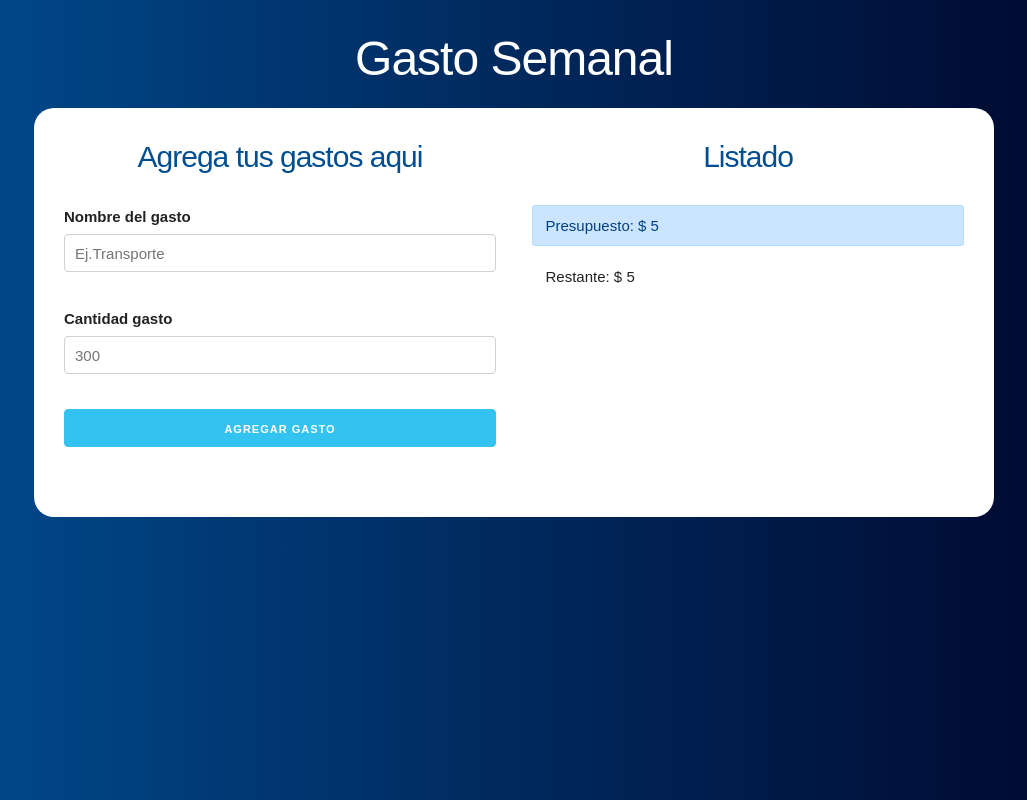
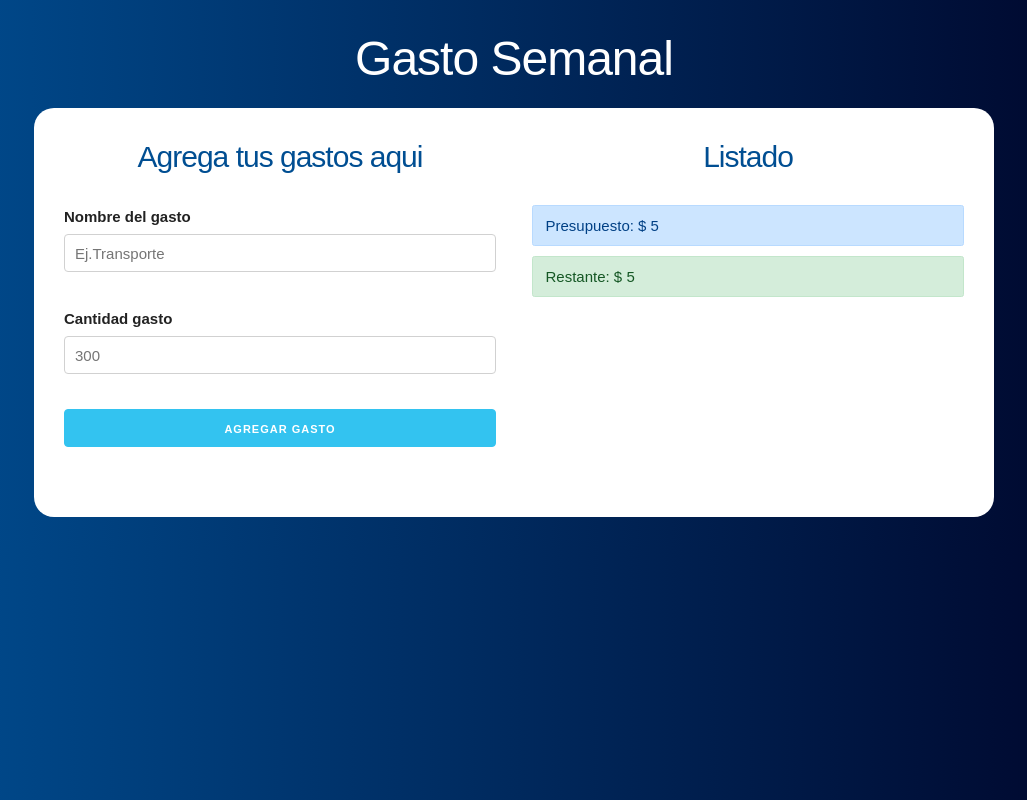
Before and after one commit to patricioprp/Presupuestos-15app, a React (Create React App) app: page / in a window 1280 px wide. Both pictures are taken after typing "5" into the empty fields and a click on the input "Definir Presupuesto". Shown: the whole page, without its empty margins (126-1153 px from the left). Built offline with nearby package versions, Linux system fonts and the light colour scheme.

Commit message:
se termina la logica de la app

```diff
--- a/src/App.js
+++ b/src/App.js
@@ -17,13 +17,17 @@
   //UseEffect que actualiza el restante
     useEffect( () => {
       if(creargasto){
+        //Agrega al nuevo presupuesto
         guardarGastos([
           ...gastos,gasto
       ]);
+      //resta del presupuesto actual
+      const presupuestoRestante = restante - gasto.cantidad;
+      guardarRestante(presupuestoRestante);
       //Resetear a false
       guardarCreargasto(false);
       }
-    },[gasto]);
+    },[gasto, creargasto, gastos, restante]);
 
   return (
     <div className="container">
--- a/src/components/ControlPresupuesto.js
+++ b/src/components/ControlPresupuesto.js
@@ -1,4 +1,5 @@
 import React, {Fragment} from 'react';
+import {revisarPresupuesto} from '../helpers';
 
 const ControlPresupuesto = ({presupuesto,restante}) => {
     return (
@@ -6,7 +7,7 @@
             <div className="alert alert-primary">
             Presupuesto: $ {presupuesto}
             </div>
-            <div className="alert">
+            <div className={revisarPresupuesto(presupuesto,restante)}>
             Restante: $ {restante}
             </div>
         </Fragment>
--- /dev/null
+++ b/src/helpers.js
@@ -0,0 +1,11 @@
+export const revisarPresupuesto = (presupuesto,restante) => {
+    let clase;
+    if((presupuesto / 4) > restante){
+        clase = 'alert alert-danger';
+    }else if((presupuesto / 2) > restante){
+        clase = 'alert alert-warning';
+    }else{
+        clase = 'alert alert-success'
+    }
+    return clase;
+}
```
